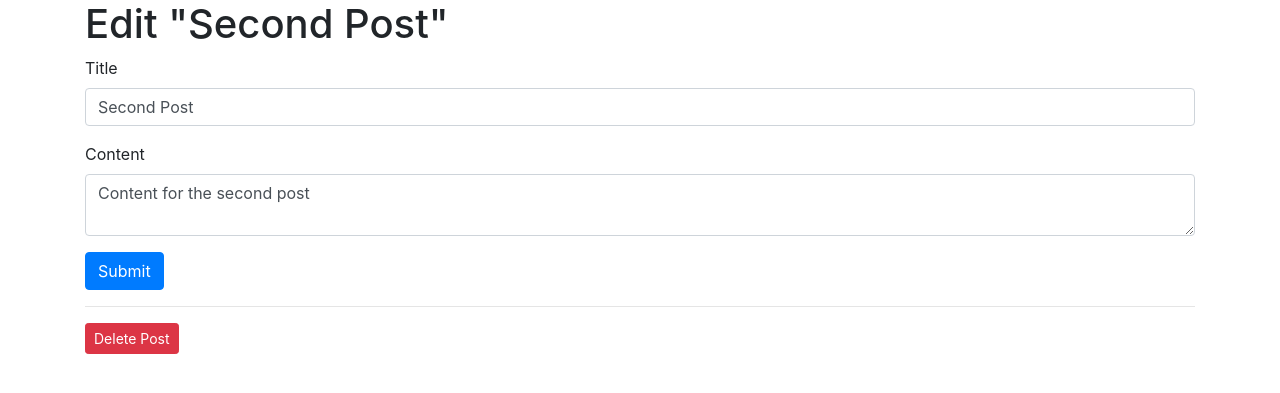
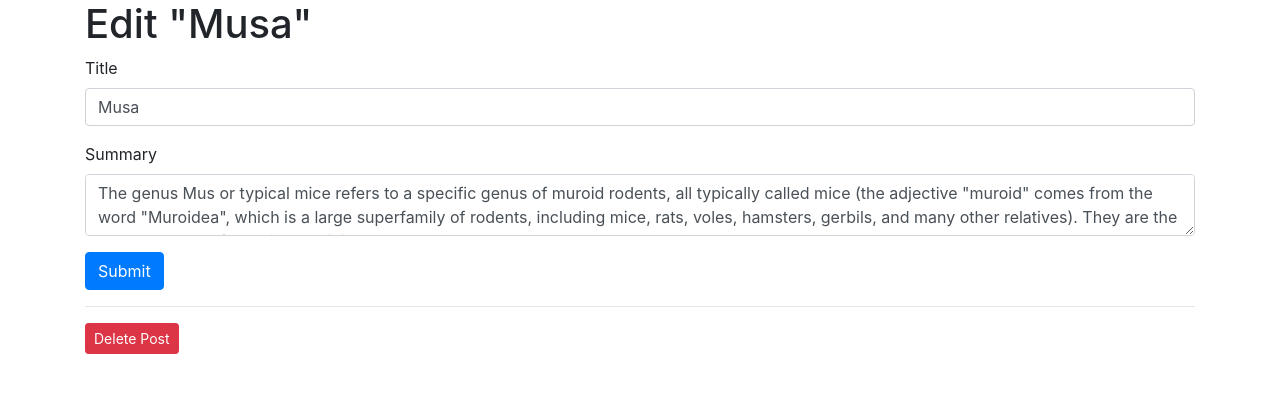
Before and after one commit to Liamhewitt05/booking_system_web, a Flask app: page /2/edit in a window 1280 px wide. Shown: the part 56-449 px from the top of the page. Run offline with Flask 3, Linux system fonts and the light colour scheme; data comes from the database, SQL or seed files in the repository; some libraries are stand-ins or nearby versions.

Commit message:
refactor

```diff
--- a/app.py
+++ b/app.py
@@ -25,30 +25,37 @@ def get_db_connection():
     conn.row_factory = sqlite3.Row
     return conn
 
-def get_post(post_id):
+def get_all_books():
     conn = get_db_connection()
-    post = conn.execute('SELECT * FROM posts WHERE id = ?',
-                        (post_id,)).fetchone()
+    books = conn.execute('SELECT * FROM books').fetchall()
     conn.close()
-    if post is None:
-        abort(404)
-    return post
+    return books
+
+def get_book(book_id):
+    conn = get_db_connection()
+    book = conn.execute('SELECT * FROM books WHERE id = ?',
+                        (book_id,)).fetchone()
+    conn.close()
+    return book
 
 app = Flask(__name__)
 app.config['SECRET_KEY'] = 'your secret key'
 
 @app.route('/')
 def index():
-    conn = get_db_connection()
-    posts = conn.execute('SELECT * FROM posts').fetchall()
-    conn.close()
-    return render_template('index.html', posts=posts)
+    books = get_all_books()
+    return render_template('index.html', books=books)
 
 
-@app.route('/<int:post_id>')
-def post(post_id):
-    post = get_post(post_id)
-    return render_template('post.html', post=post)
+
+@app.route('/<int:book_id>')
+def book(book_id):
+    book = get_book(book_id)
+    print(book)
+    if book is None:
+        abort(404)
+
+    return render_template('book.html', book=book)
 
 @app.route('/create', methods=('GET', 'POST'))
 def create():
@@ -61,45 +68,45 @@ def create():
         elif not content:
             flash('Content is required!')
         else:
-            conn = get_db_connection()
-            conn.execute('INSERT INTO posts (title, content) VALUES (?, ?)',
-                         (title, content))
-            conn.commit()
-            conn.close()
-            return redirect(url_for('index'))
+            post = get_book(title)
+            if post is None:
+                flash('Title already exists!')
+            else:
+                conn = get_db_connection()
+                conn.execute('INSERT INTO posts (title, content) VALUES (?, ?)',
+                                (title, content))
+                conn.commit()
+                conn.close()
+                return redirect(url_for('index'))
 
     return render_template('create.html')
 
 @app.route('/<int:id>/edit', methods=('GET', 'POST'))
 def edit(id):
-    post = get_post(id)
+    book = get_book(id)
+    if book is None:
+        abort(404)
+
 
     if request.method == 'POST':
         title = request.form['title']
-        content = request.form['content']
+        summary = request.form['summary']
 
-        ledige_bøker = last_inn_ledige_bøker()
-        funnet_bok = None
-        for bok in ledige_bøker:
-            if bok.navn == title:
-                funnet_bok = bok
+        conn = get_db_connection()
+        conn.execute('UPDATE books SET title = ?, summary = ?'
+                        ' WHERE id = ?',
+                        (title, summary, id))
+        conn.commit()
+        conn.close()
+        return redirect(url_for('index'))
 
-        if funnet_bok is not None:
-            conn = get_db_connection()
-            conn.execute('UPDATE posts SET title = ?, content = ?'
-                         ' WHERE id = ?',
-                         (title, content, id))
-            conn.commit()
-            conn.close()
-            return redirect(url_for('index'))
-        else:
-            flash("Boken eksisterer ikke")
-
-    return render_template('edit.html', post=post)
+    return render_template('edit.html', book=book)
 
 @app.route('/<int:id>/delete', methods=('POST',))
 def delete(id):
-    post = get_post(id)
+    post = get_book(id)
+    if post is None:
+        abort(404)
     conn = get_db_connection()
     conn.execute('DELETE FROM posts WHERE id = ?', (id,))
     conn.commit()
--- a/schema.sql
+++ /dev/null
@@ -1,8 +0,0 @@
-DROP TABLE IF EXISTS posts;
-
-CREATE TABLE posts (
-    id INTEGER PRIMARY KEY AUTOINCREMENT,
-    created TIMESTAMP NOT NULL DEFAULT CURRENT_TIMESTAMP,
-    title TEXT NOT NULL,
-    content TEXT NOT NULL
-);
--- /dev/null
+++ b/setup.sql
@@ -0,0 +1,13 @@
+DROP TABLE IF EXISTS books;
+
+CREATE TABLE books (
+    id INTEGER PRIMARY KEY AUTOINCREMENT,
+    created TIMESTAMP NOT NULL DEFAULT CURRENT_TIMESTAMP,
+    title TEXT NOT NULL,
+    summary TEXT NOT NULL,
+    count INTEGER NOT NULL
+);
+
+INSERT INTO books (title, summary, count) VALUES ('Harry Potter', 'My Summary', '3');
+INSERT INTO books (title, summary, count) VALUES ('Mus', 'The genus Mus or typical mice refers to a specific genus of muroid rodents, all typically called mice (the adjective "muroid" comes from the word "Muroidea", which is a large superfamily of rodents, including mice, rats, voles, hamsters, gerbils, and many other relatives). They are the only members of the tribe Murini.', '3');
+INSERT INTO books (title, summary, count) VALUES ('Data', 'data is a collection of discrete values that convey information, describing quantity, quality, fact, statistics, ...', '3');
--- a/templates/edit.html
+++ b/templates/edit.html
@@ -1,21 +1,21 @@
 {% extends 'base.html' %}
 
 {% block content %}
-<h1>{% block title %} Edit "{{ post['title'] }}" {% endblock %}</h1>
+<h1>{% block title %} Edit "{{ book['title'] }}" {% endblock %}</h1>
 
-<form method="post">
+<form method="POST">
     <div class="form-group">
         <label for="title">Title</label>
-        <input type="text" name="title" placeholder="Post title"
-               class="form-control"
-               value="{{ request.form['title'] or post['title'] }}">
+        <input type="text" name="title"
+            placeholder="Book title" class="form-control"
+               value="{{ request.form['title'] or book['title'] }}">
         </input>
     </div>
 
     <div class="form-group">
-        <label for="content">Content</label>
-        <textarea name="content" placeholder="Post content"
-                  class="form-control">{{ request.form['content'] or post['content'] }}</textarea>
+        <label for="summary">Summary</label>
+        <textarea name="summary" placeholder="Book summary"
+                  class="form-control">{{ request.form['content'] or book['summary'] }}</textarea>
     </div>
     <div class="form-group">
         <button type="submit" class="btn btn-primary">Submit</button>
@@ -23,10 +23,10 @@
 </form>
 <hr>
 
-<form action="{{ url_for('delete', id=post['id']) }}" method="POST">
+<form action="{{ url_for('delete', id=book['id']) }}" method="POST">
     <input type="submit" value="Delete Post"
             class="btn btn-danger btn-sm"
-            onclick="return confirm('Are you sure you want to delete this post?')">
+            onclick="return confirm('Are you sure you want to delete this book?')">
 </form>
 
 {% endblock %}
```
Also changed, not shown: init_db.py (+1 -11 lines), templates/book.html (added, +8 -0 lines), templates/create.html (+6 -5 lines), templates/index.html (+5 -5 lines), templates/post.html (deleted, +0 -7 lines), README.md, database.db, databaseold.db (deleted), 2 other files.
